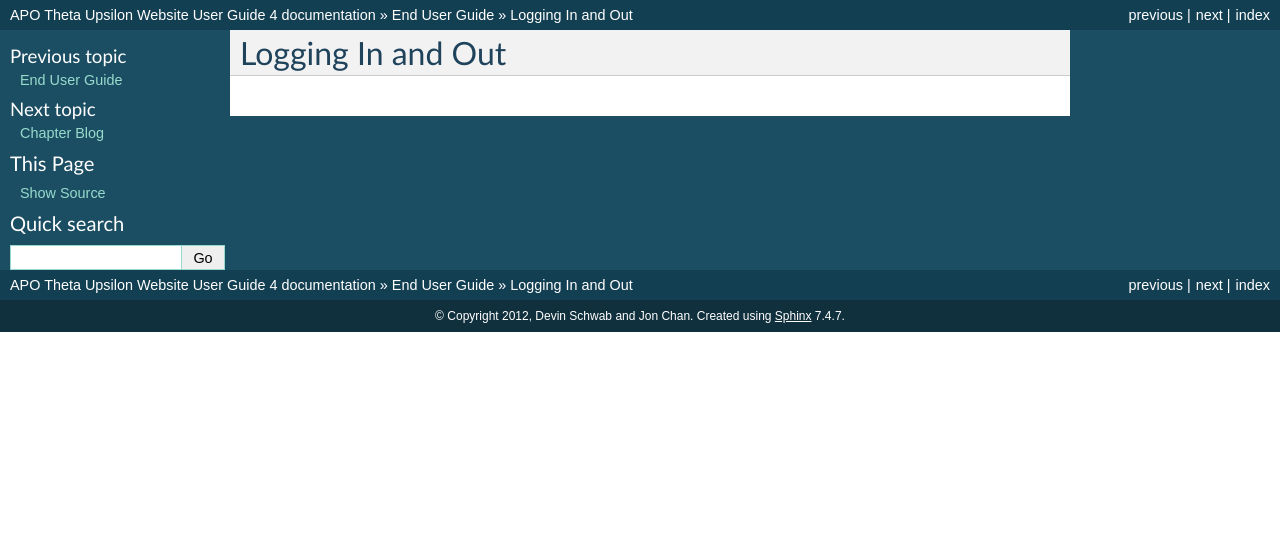
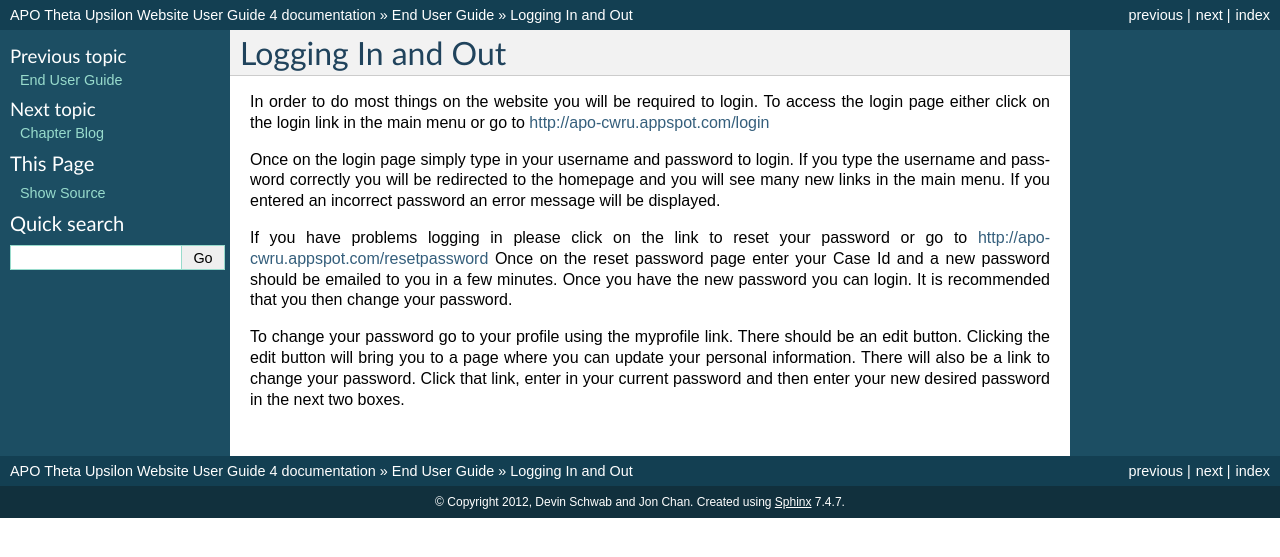
Before and after one commit to JSatterf1579/apo-website, a Sphinx documentation site: the page built from docs/user_guide/source/endusers/login.rst, in a window 1280 px wide. Shown: the top 557 px of the page. Built offline with Sphinx 7.4.7, drawn with Linux system fonts in a browser that asks for light colours.

Commit message:
Finished the contributing section

```diff
--- a/docs/user_guide/source/endusers/login.rst
+++ b/docs/user_guide/source/endusers/login.rst
@@ -1,2 +1,26 @@
 Logging In and Out
 ==================
+
+In order to do most things on the website you will be required to
+login. To access the login page either click on the login link in the
+main menu or go to http://apo-cwru.appspot.com/login
+
+Once on the login page simply type in your username and password to
+login. If you type the username and password correctly you will be
+redirected to the homepage and you will see many new links in the main
+menu. If you entered an incorrect password an error message will be
+displayed.
+
+If you have problems logging in please click on the link to
+reset your password or go to http://apo-cwru.appspot.com/resetpassword
+Once on the reset password page enter your Case Id and a new password
+should be emailed to you in a few minutes. Once you have the new
+password you can login. It is recommended that you then change your
+password.
+
+To change your password go to your profile using the myprofile
+link. There should be an edit button. Clicking the edit button will
+bring you to a page where you can update your personal
+information. There will also be a link to change your password. Click
+that link, enter in your current password and then enter your new
+desired password in the next two boxes.
```
